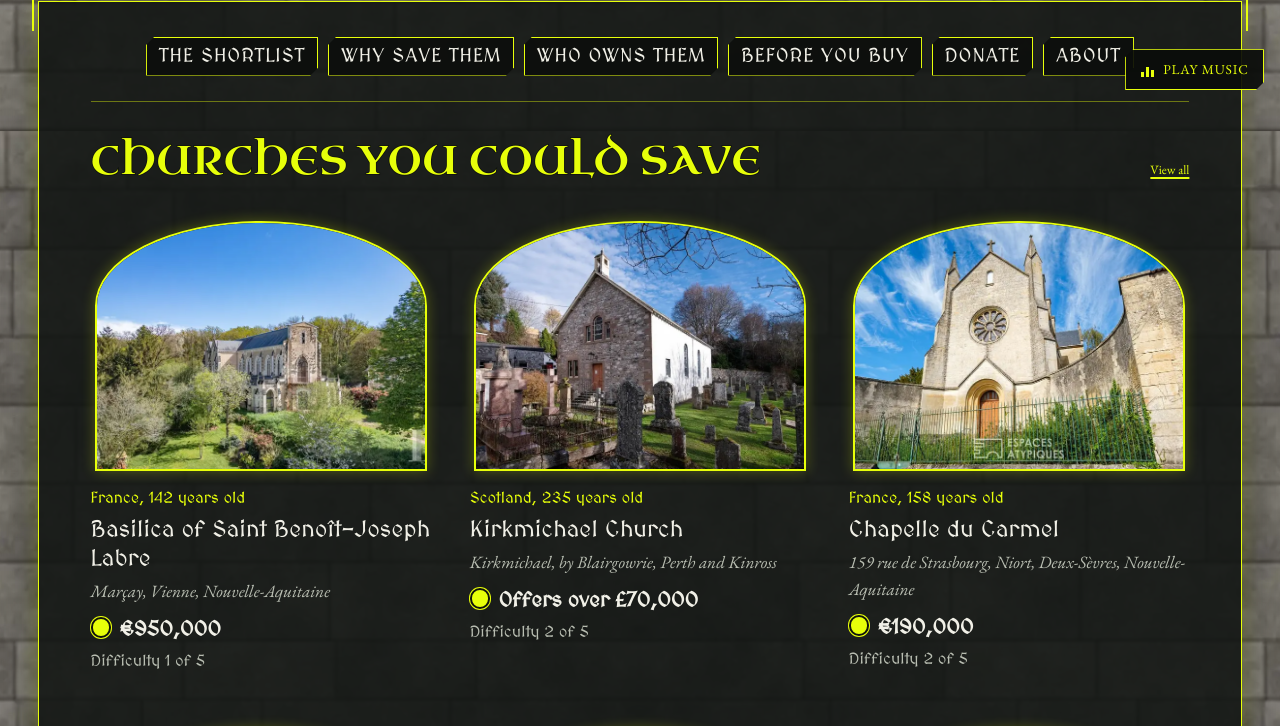
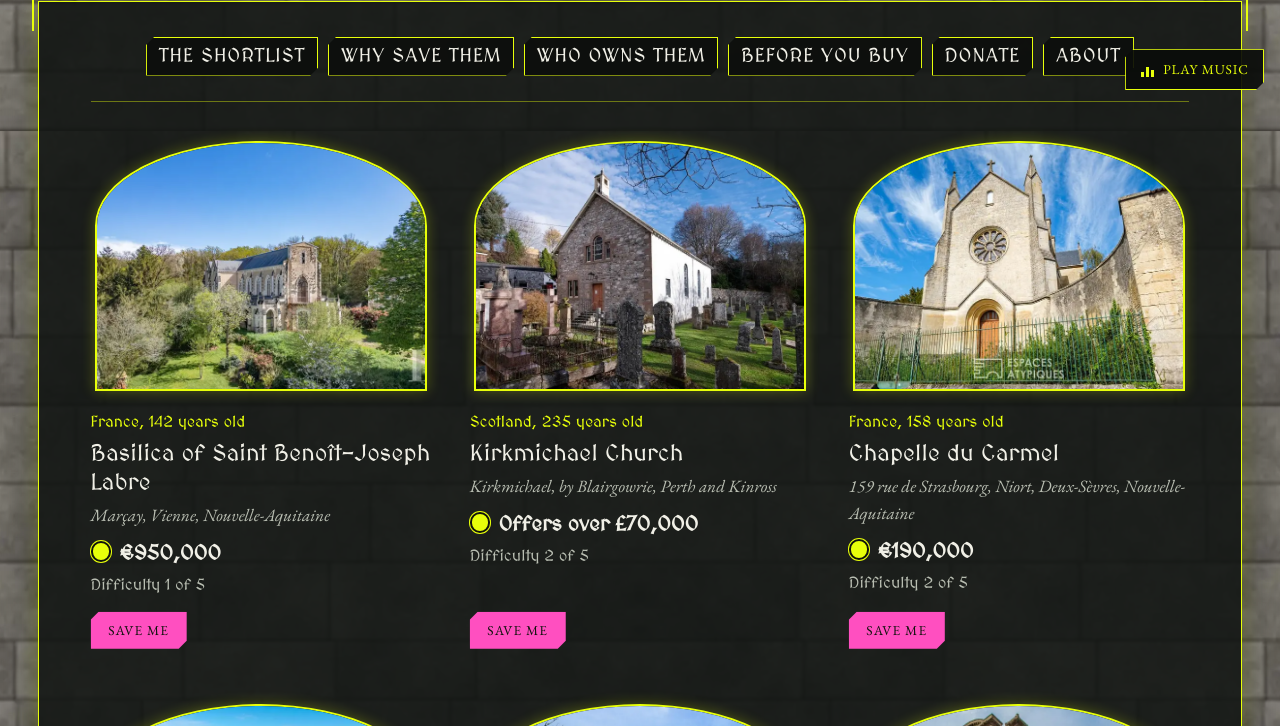
Before and after one commit to rmt1/church1, an Astro site: page / in a window 1280 px wide. Shown: the part 694-1420 px from the top of the page. Built offline with nearby package versions, Linux system fonts and the light colour scheme; Astro itself is replaced by a stand-in of ours; a web font is replaced by a local one.

Commit message:
Save me button on every church; home heading replaced by a see-all button
Co-Authored-By: Claude Fable 5.2 <noreply@anthropic.com>
Claude-Session: https://claude.ai/code/session_018ukjFhsFfPaMdqjnQt9uJa

```diff
--- a/src/components/Tile.astro
+++ b/src/components/Tile.astro
@@ -21,4 +21,5 @@ const age = ageText(d.built, d.builtNote, d.builtRound);
   <p class="where">{d.place}, {d.region}</p>
   <p class="price">{d.price}</p>
   <p class="sub">Difficulty {d.difficulty} of 5</p>
+  {d.status !== 'saved' && <span class="save-me">Save me</span>}
 </a>
--- a/src/pages/index.astro
+++ b/src/pages/index.astro
@@ -34,13 +34,10 @@ const featured = ['basilica-marcay', 'kirkmichael-church', 'chapelle-du-carmel-n
   <section class="section">
     <div class="wrap">
       <Nav />
-      <div class="section-head">
-        <h2>Churches you could save</h2>
-        <a href="/shortlist/">View all</a>
-      </div>
       <ul class="tiles">
         {featured.map((c) => <li><Tile church={c} /></li>)}
       </ul>
+      <p class="see-all"><a class="button ghost" href="/shortlist/">See all {all.length} churches</a></p>
     </div>
   </section>
 </Base>
--- a/src/pages/shortlist/[id].astro
+++ b/src/pages/shortlist/[id].astro
@@ -287,7 +287,7 @@ const tabs = [
           </div>
         </dl>
         {d.listingUrl ? (
-          <a class="button" href={d.listingUrl} rel="noopener">View the listing</a>
+          <a class="button" href={d.listingUrl} rel="noopener">Save me: view the listing</a>
         ) : (
           <span class="button ghost" aria-disabled="true">Listing link to come</span>
         )}
--- a/src/styles/global.css
+++ b/src/styles/global.css
@@ -1046,3 +1046,12 @@ main > .section > .wrap > .site-nav { display: flex; flex-wrap: wrap; gap: 0.6re
   78% { opacity: 0.9; }
   88%, 100% { opacity: 0; }
 }
+
+/* save me */
+.tile { display: flex; flex-direction: column; height: 100%; }
+.save-me { align-self: flex-start; margin-top: auto; padding: 0.5rem 1.1rem; font-size: 0.85rem; letter-spacing: 0.08em; text-transform: uppercase; color: #10130c; background: #ff4fc0; clip-path: polygon(8px 0, 100% 0, 100% calc(100% - 8px), calc(100% - 8px) 100%, 0 100%, 0 8px); filter: drop-shadow(0 0 6px rgba(255, 60, 190, 0.6)); }
+.tile .sub { margin-bottom: 0.9rem; }
+.tile:hover .save-me { background: #fff; }
+.tiles > li { display: flex; }
+.tiles > li > .tile { width: 100%; }
+.see-all { text-align: center; margin: 2.5rem 0 0; }
```
